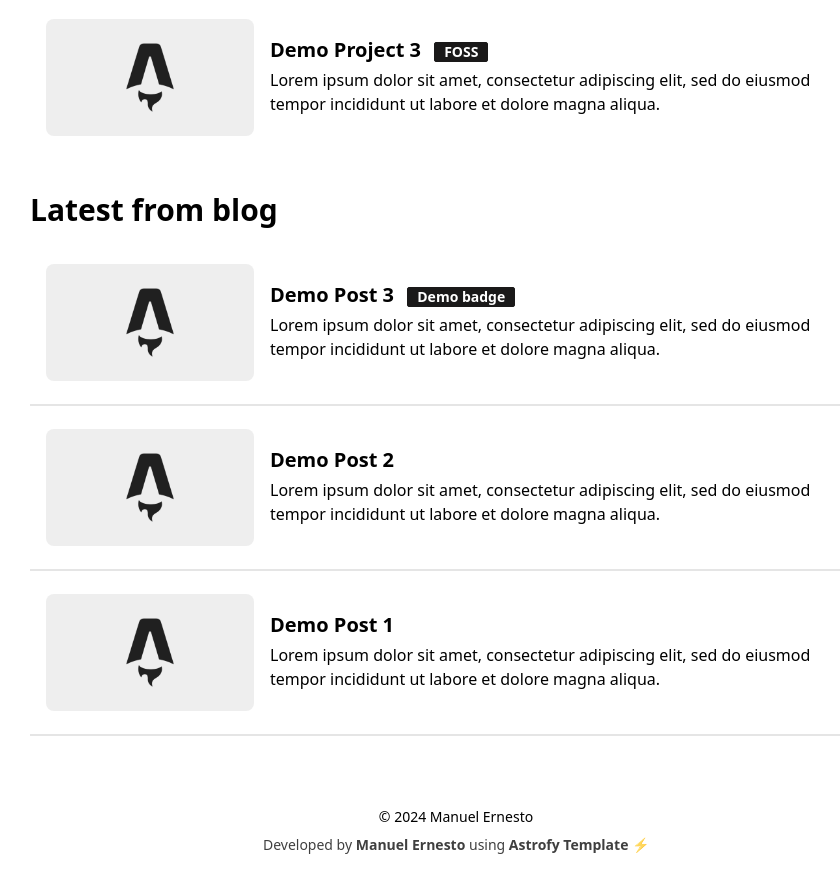
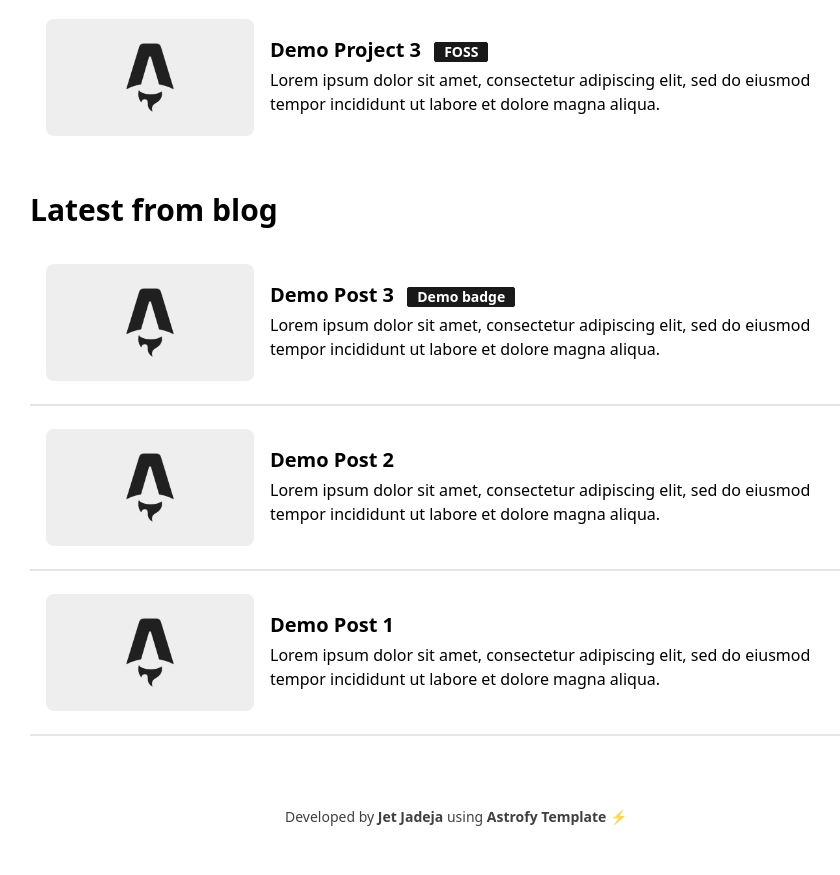
Before and after one commit to JetJadeja/personal-website, an Astro site: page / in a window 1280 px wide. Shown: the part 955-1830 px from the top of the page, without its empty margins (336-1176 px from the left). After the commit the page ends 1802 px from the top, so only its background shows below. Built offline with nearby package versions, Linux system fonts and the light colour scheme; Astro itself is replaced by a stand-in of ours.

Commit message:
Fix footer (add my name)

```diff
--- a/src/components/Footer.astro
+++ b/src/components/Footer.astro
@@ -3,11 +3,8 @@ const today = new Date();
 ---
 
 <footer class="footer footer-center block mb-5 pt-10">
-  <div class="pb-2">
-    &copy; {today.getFullYear()} Manuel Ernesto
-  </div>
   <div class="inline opacity-75">
-    Developed by <a href="https://jetjadeja.github.io" target="_blank" class="font-bold">Manuel Ernesto</a> using
+    Developed by <a href="https://jetjadeja.github.io" target="_blank" class="font-bold">Jet Jadeja</a> using
     <!-- Thanks for using this template. You can keep this line to support my work :) -->
     <a href="https://astrofy-template.netlify.app/" target="_blank" class="font-bold">Astrofy Template ⚡️</a>
   </div>
```
